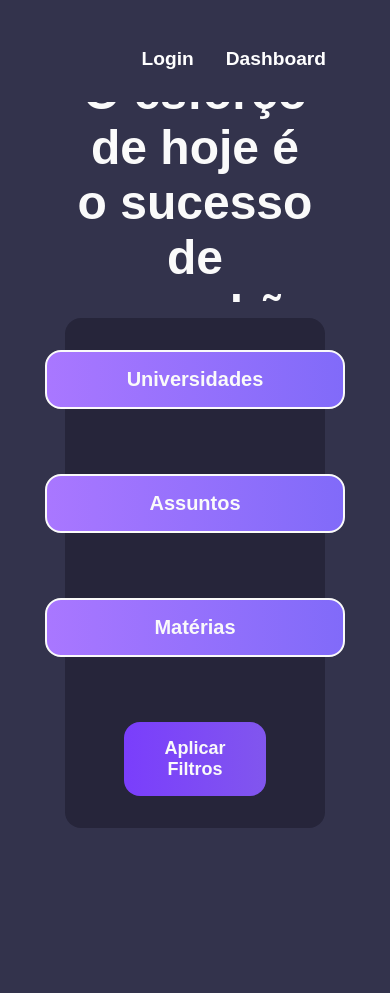
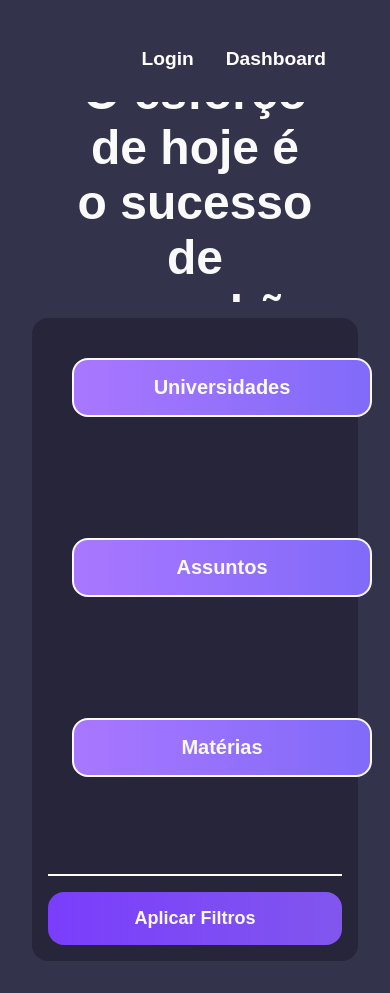
Before and after one commit to Camie-M/aprovamais_fe, a Next.js app in the folder AprovaMais_Frontend/: page / in a window 390 px wide. Before the commit the page ends 860 px from the top, so only its background shows below. Built offline with nearby package versions, Linux system fonts and the light colour scheme.

Commit message:
added tabs

```diff
--- a/AprovaMais_Frontend/src/app/components/checkbox-list/styles.module.scss
+++ b/AprovaMais_Frontend/src/app/components/checkbox-list/styles.module.scss
@@ -2,6 +2,7 @@
   position: relative;
   display: inline-block;
   min-height: 100px; /* Adjust this value as needed */
+  min-width: 100%;
 }
 
 .buttonList {
@@ -17,7 +18,7 @@
 
 .checkboxList {
   position: absolute;
-  top: calc(100% + 1rem);
+  top: calc(100% - 1rem);
   min-width: 300px;
   left: 0;
   z-index: 10;
--- a/AprovaMais_Frontend/src/app/components/filters/index.js
+++ b/AprovaMais_Frontend/src/app/components/filters/index.js
@@ -12,6 +12,7 @@ import { themes } from "@/mocks/themes.js";
 import { topics } from "@/mocks/topics.js";
 import { universities } from "@/mocks/universities.js";
 import InputNumber from "../inputNumber";
+import SelectedTabs from "../selectedTabs";
 
 export default function Filters() {
   const [selectedUniversities, setSelectedUniversities] = useState([]);
@@ -77,6 +78,7 @@ export default function Filters() {
 
   return (
     <div className={styles.filters}>
+      <div className={styles.filterSection}>
         <div className={styles.checkboxWrapper}>
           <CheckboxList
             items={universities}
@@ -102,13 +104,17 @@ export default function Filters() {
             />
           </div>
         </div>
+      </div>
 
+      <div className={styles.filterSection}>
         <CheckboxList
           items={themes}
           title="Assuntos"
           setSelectedList={setSelectedSubjectsThemes}
         />
+      </div>
 
+      <div className={styles.filterSection}>
         <div className={styles.checkboxWrapper}>
           <CheckboxList
             items={subjects}
@@ -126,10 +132,20 @@ export default function Filters() {
             />
           </div>
         </div>
+      </div>
+
+      <div className={styles.selectedBox}>
+        <div>
+          <SelectedTabs selected={selectedUniversities} title="Universidades" />
+          <SelectedTabs selected={selectedThemes} title="Temas" />
+          <SelectedTabs selected={selectedSubjects} title="Matérias" />
+          <SelectedTabs selected={selectedTopics} title="Tópicos" />
+        </div>
 
         <button onClick={handleApplyFilters} className={styles.applyButton}>
           Aplicar Filtros
         </button>
       </div>
+    </div>
   );
 }
--- a/AprovaMais_Frontend/src/app/components/filters/styles.module.scss
+++ b/AprovaMais_Frontend/src/app/components/filters/styles.module.scss
@@ -1,14 +1,26 @@
 .filters {
   display: flex;
   flex-wrap: wrap;
-  align-items: flex-start;
-  justify-content: center;
-  gap: 24px;
+  gap: 32px;
+  justify-content: space-between;
   background-color: var(--background-enhance);
   border-radius: 16px;
-  width: 80%;
-  padding: 2rem 4rem;
-  position: relative;
+  padding: 2rem 3rem;
+  width: 100%;
+  max-width: 1200px;
+  margin: 0 auto;
+}
+
+.filterSection {
+  background-color: var(--background);
+  border: 1px solid var(--border-color);
+  padding: 1.5rem;
+  border-radius: 16px;
+  min-width: 320px;
+  flex: 1;
+  display: flex;
+  flex-direction: column;
+  gap: 1rem;
 }
 
 .inputs {
@@ -18,6 +30,20 @@
 .inputs.show {
   display: flex;
   flex-direction: column;
+}
+
+.selectedBox {
+  border-top: 2px solid white;
+  padding-top: 1rem;
+  width: 100%;
+  display: flex;
+  flex-direction: column;
+  flex: 1;
+
+  button {
+    margin-top: auto;
+    align-self: flex-end;
+  }
 }
 
 .applyButton {
@@ -43,3 +69,20 @@
     transform: scale(0.97);
   }
 }
+
+@media (max-width: 768px) {
+  .filters {
+    flex-direction: column;
+    align-items: stretch;
+    padding: 1rem;
+  }
+
+  .filterSection {
+    min-width: 100%;
+  }
+
+  .applyButton {
+    width: 100%;
+    margin-top: 1rem;
+  }
+}
--- a/AprovaMais_Frontend/src/app/components/inputNumber/styles.module.scss
+++ b/AprovaMais_Frontend/src/app/components/inputNumber/styles.module.scss
@@ -5,7 +5,7 @@
     border-radius: 8px;
     padding: 0.5rem 0.25rem;
     font-size: 14px;
-    max-width: 80%;
+    max-width: 50%;
   }
 }
 
--- /dev/null
+++ b/AprovaMais_Frontend/src/app/components/selectedTabs/index.js
@@ -0,0 +1,19 @@
+import React from "react";
+import styles from "./styles.module.scss";
+
+export default function SelectedTabs({ selected, title }) {
+  if (!selected.length) return null;
+
+  return (
+    <div className={styles.selectedTabs}>
+      <span className={styles.title}>{title}:</span>
+      <div className={styles.tabList}>
+        {selected.map((item) => (
+          <span key={item.id} className={styles.tab}>
+            {item.label}
+          </span>
+        ))}
+      </div>
+    </div>
+  );
+}
--- /dev/null
+++ b/AprovaMais_Frontend/src/app/components/selectedTabs/styles.module.scss
@@ -0,0 +1,32 @@
+.selectedTabs {
+  display: flex;
+  align-items: center;
+  gap: 0.5rem;
+  font-size: 14px;
+  color: var(--text-light);
+  max-height: 120px;
+  overflow-y: auto;
+  padding-right: 0.5rem;
+  margin: 16px 0;
+}
+
+.tabList {
+  display: flex;
+  flex-wrap: wrap;
+  gap: 0.5rem;
+}
+
+.title {
+  font-weight: bold;
+  font-size: 16px;
+  color: var(--text-light);
+}
+
+.tab {
+  background-color: var(--tertiary);
+  padding: 0.4rem 0.8rem;
+  border-radius: 999px;
+  color: var(--text-light);
+  font-size: 14px;
+  white-space: nowrap;
+}
```
Lines whose indentation alone changed are shown as unchanged.
